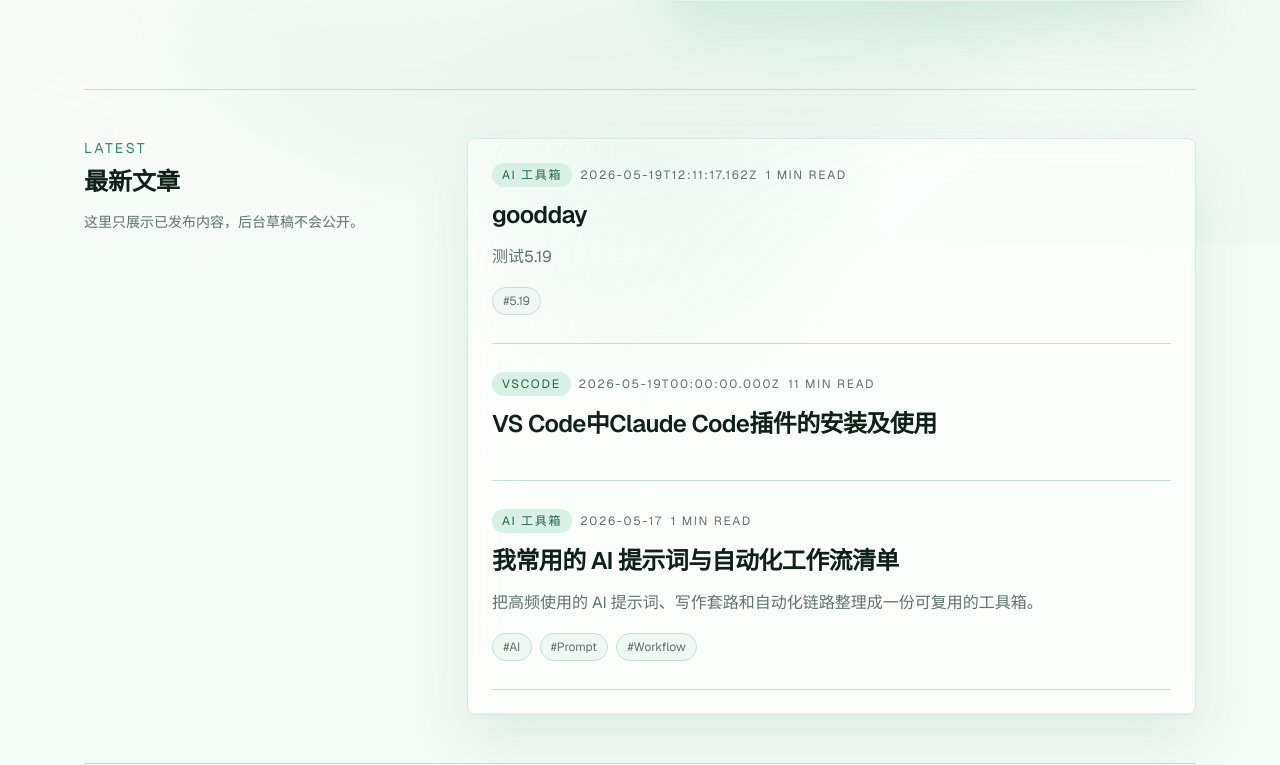
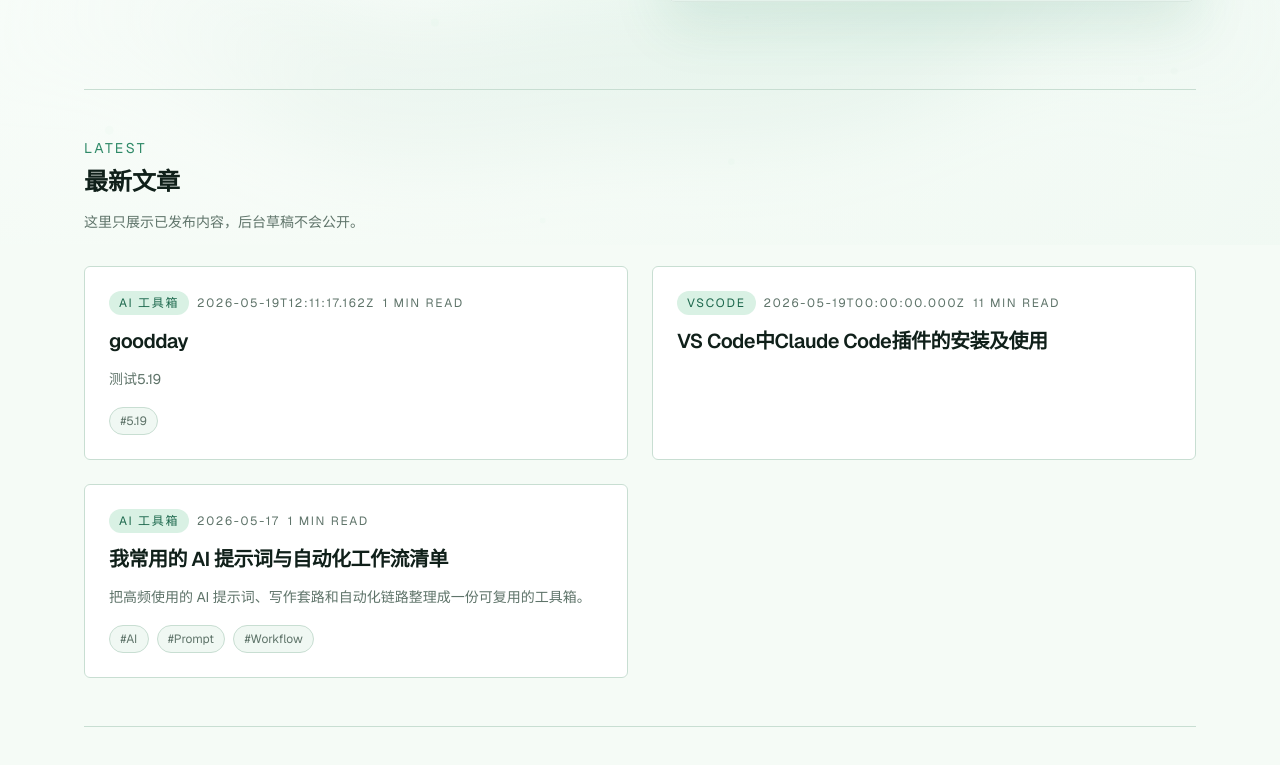
Before and after one commit to marcos34578865434578757-ui/Marcos-blog-project, a Next.js app: page / in a window 1280 px wide. Shown: the part 555-1320 px from the top of the page. Built offline with nearby package versions, Linux system fonts and the light colour scheme; no server answers.

Commit message:
Redesign homepage latest articles as two-column grid with card layout

```diff
--- a/src/app/page.tsx
+++ b/src/app/page.tsx
@@ -12,7 +12,7 @@
 
 export default async function HomePage() {
   const [posts, categories] = await Promise.all([getPublishedPosts(), getPublicCategories()]);
-  const latest = posts.slice(0, 4);
+  const latest = posts.slice(0, 6);
 
   return (
     <>
@@ -68,19 +68,23 @@
           </aside>
         </section>
 
-        <section className="grid gap-10 py-12 md:grid-cols-[0.32fr_0.68fr]">
-          <div>
+        <section className="py-12">
+          <div className="mb-8">
             <p className="text-sm uppercase tracking-[0.18em] text-accent">Latest</p>
             <h2 className="mt-2 text-2xl font-semibold">最新文章</h2>
             <p className="mt-3 text-sm leading-6 text-muted">这里只展示已发布内容，后台草稿不会公开。</p>
           </div>
-          <div className="soft-panel p-6">
-            {latest.length > 0 ? (
-              latest.map((post) => <PostCard key={post.slug} post={post} />)
-            ) : (
+          {latest.length > 0 ? (
+            <div className="grid gap-6 md:grid-cols-2">
+              {latest.map((post) => (
+                <PostCard key={post.slug} post={post} />
+              ))}
+            </div>
+          ) : (
+            <div className="soft-panel p-6">
               <p className="text-muted">还没有发布文章。先去后台创建或导入内容，发布后就会出现在这里。</p>
-            )}
-          </div>
+            </div>
+          )}
         </section>
 
         {categories.length > 0 ? (
--- a/src/components/PostCard.tsx
+++ b/src/components/PostCard.tsx
@@ -3,18 +3,18 @@
 
 export function PostCard({ post }: { post: PublishedPost }) {
   return (
-    <article className="group border-b border-line py-7 first:pt-0">
+    <article className="group rounded-md border border-line bg-surface p-6 transition hover:border-accent">
       <div className="mb-3 flex flex-wrap items-center gap-2 text-xs uppercase tracking-[0.14em] text-muted">
         <span className="rounded-full bg-accent-soft px-2.5 py-1 text-accent-strong">{post.category}</span>
         <time dateTime={post.date}>{post.date}</time>
         <span>{post.readingTime} min read</span>
       </div>
-      <h2 className="text-2xl font-semibold tracking-tight">
+      <h2 className="text-xl font-semibold tracking-tight">
         <Link className="group-hover:text-accent" href={`/posts/${post.slug}`}>
           {post.title}
         </Link>
       </h2>
-      <p className="mt-3 max-w-2xl leading-7 text-muted">{post.description}</p>
+      <p className="mt-3 text-sm leading-6 text-muted">{post.description}</p>
       {post.tags.length > 0 ? (
         <div className="mt-4 flex flex-wrap gap-2">
           {post.tags.map((tag) => (
```
